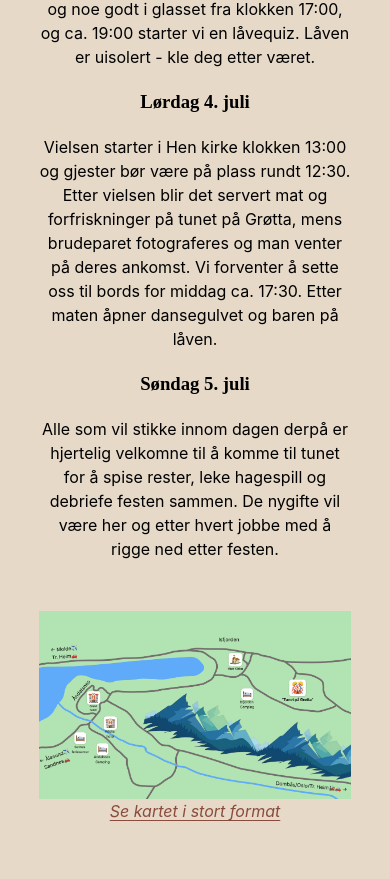
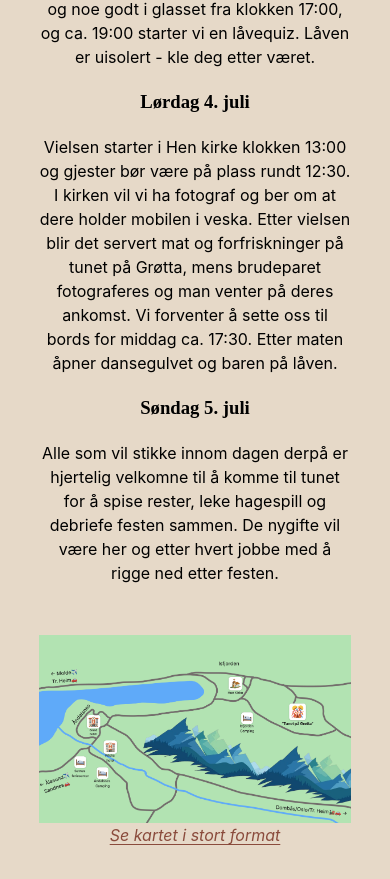
Before and after one commit to Henriksive/isabelleoghenrik, a React (Vite) app: page /#/ in a window 390 px wide. Shown: the part 892-1771 px from the top of the page. Before the commit the page ends 1747 px from the top, so only its background shows below. Built offline with nearby package versions, Linux system fonts and the light colour scheme; a web font is replaced by a local one.

Commit message:
feat: mobil deploy

```diff
--- a/src/features/bryllupshelgen/Bryllupshelgen.tsx
+++ b/src/features/bryllupshelgen/Bryllupshelgen.tsx
@@ -44,10 +44,11 @@ export const Bryllupshelgen: React.FC = () => {
         <h3>Lørdag 4. juli</h3>
         <p>
           Vielsen starter i Hen kirke klokken 13:00 og gjester bør være på plass
-          rundt 12:30. Etter vielsen blir det servert mat og forfriskninger på
-          tunet på Grøtta, mens brudeparet fotograferes og man venter på deres
-          ankomst. Vi forventer å sette oss til bords for middag ca. 17:30.
-          Etter maten åpner dansegulvet og baren på låven.
+          rundt 12:30. I kirken vil vi ha fotograf og ber om at dere holder
+          mobilen i veska. Etter vielsen blir det servert mat og forfriskninger
+          på tunet på Grøtta, mens brudeparet fotograferes og man venter på
+          deres ankomst. Vi forventer å sette oss til bords for middag ca.
+          17:30. Etter maten åpner dansegulvet og baren på låven.
         </p>
         <h3>Søndag 5. juli</h3>
         <p>
```
